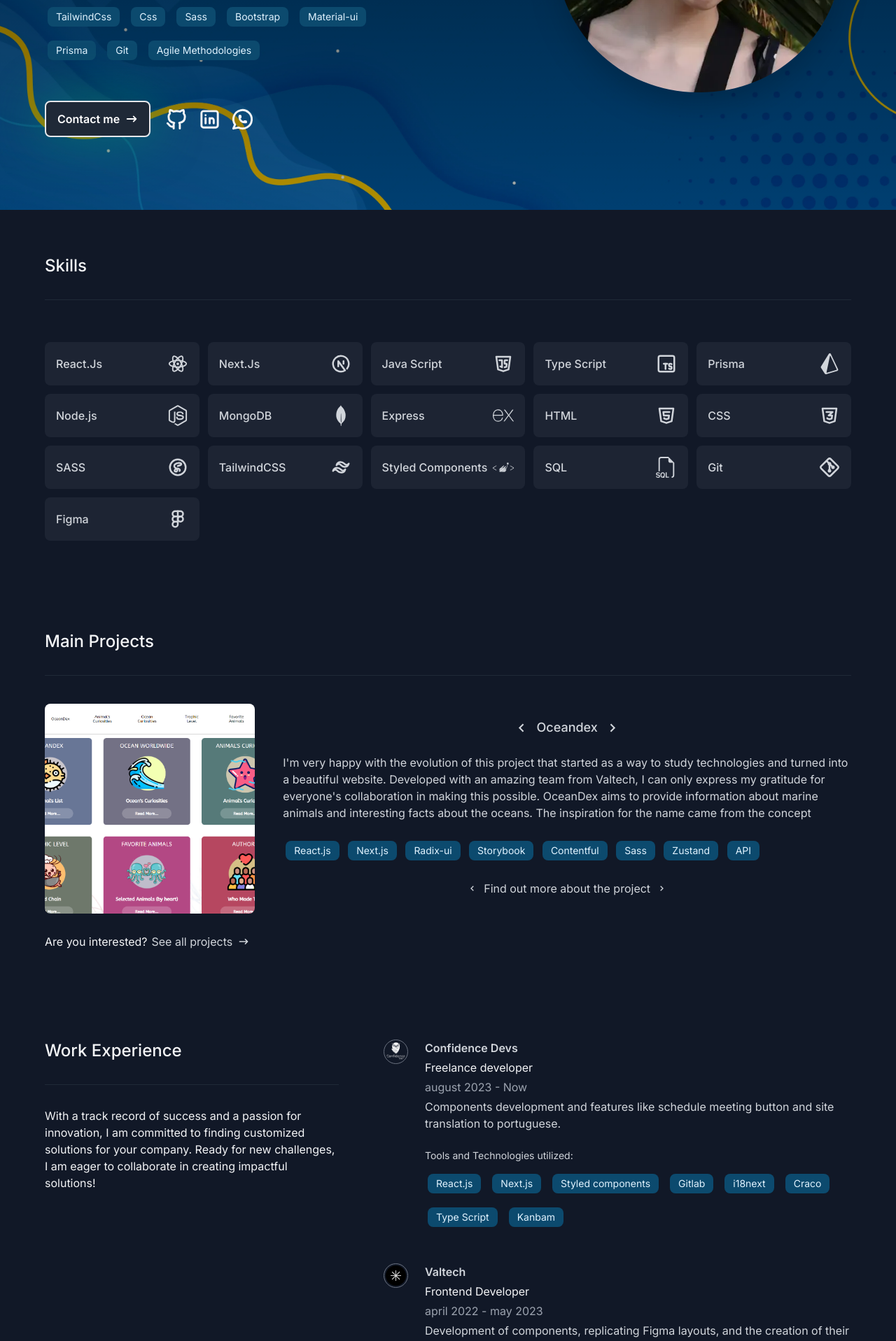
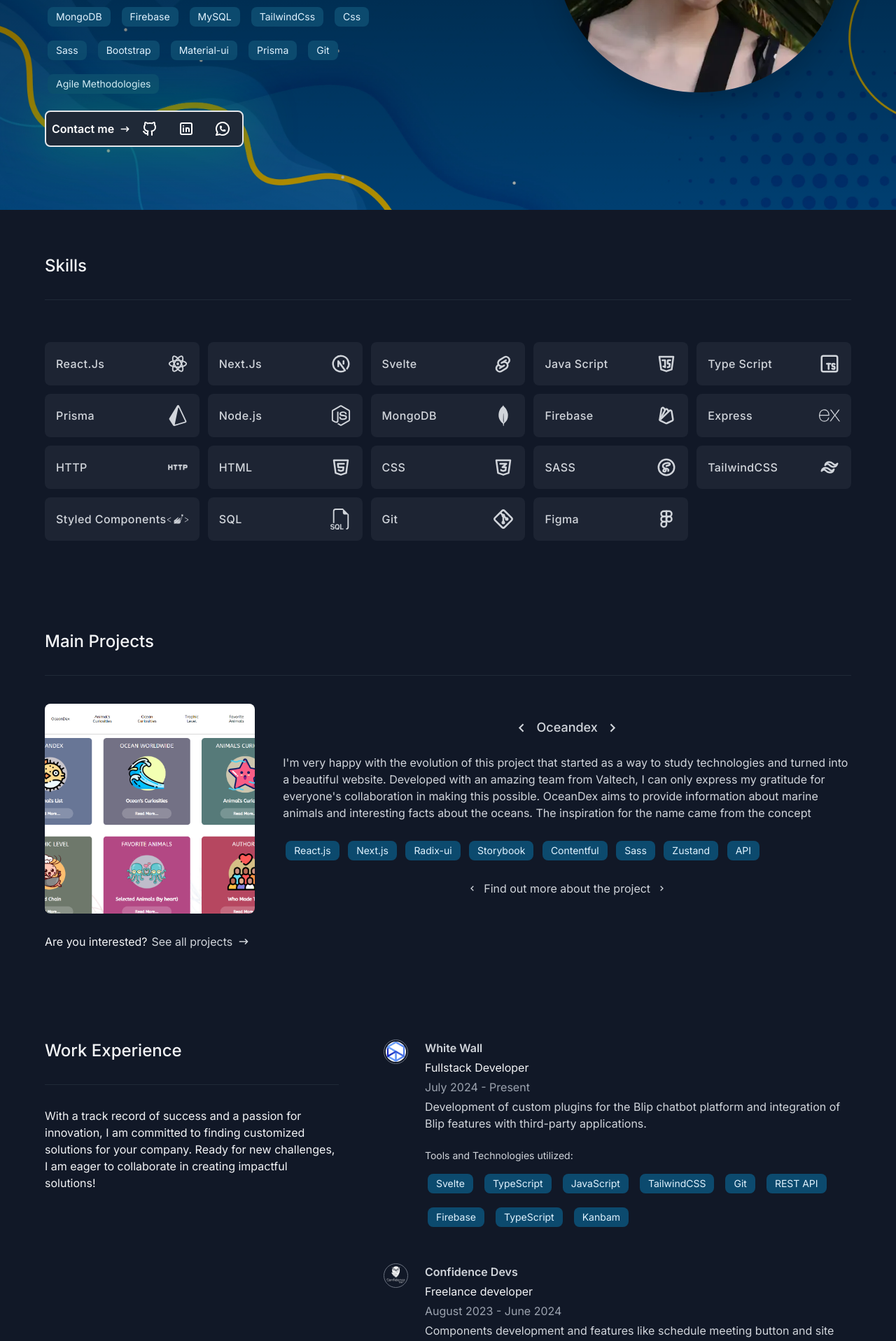
Before and after one commit to Gabianchini/portifolio, a Next.js app: page / in a window 1280 px wide. Shown: the part 500-2417 px from the top of the page at 70% size. Built offline with nearby package versions, Linux system fonts and the light colour scheme.

Commit message:
Add whitewall work experience

```diff
--- a/app/components/pages/home/hero-section/index.tsx
+++ b/app/components/pages/home/hero-section/index.tsx
@@ -14,17 +14,17 @@
 const MOCK_CONTACTS = [
   {
     url: "https://github.com/Gabianchini",
-    icon: <TbBrandGithub size={35}/>,
+    icon: <TbBrandGithub size={24}/>,
     social: "Github",
   },
   {
     url: "https://www.linkedin.com/in/gabriela-bianchini-de-oliveira-044450187/",
-    icon: <TbBrandLinkedin size={35}  />,
+    icon: <TbBrandLinkedin size={24}  />,
     social: "Linkedin",
   },
   {
     url: "https://wa.me/5543984132552",
-    icon: <TbBrandWhatsapp size={35} />,
+    icon: <TbBrandWhatsapp size={24} />,
     social: "Whatsapp",
   },
 ];
@@ -32,15 +32,17 @@
 export const HeroSection = () => {
   const Techs = [
     "React.js",
+    "Svelte",
     "JavaScript",
     "TypeScript",
     "Next.Js",
     "Node.js",
     "Express",
-    "EJS",
+    "REST API",
     "SQL",
     "NoSQL",
     "MongoDB",
+    "Firebase",
     "MySQL",
     "TailwindCss",
     "Css",
@@ -57,14 +59,13 @@
         <div>
           <SectionTitle
             title="Hello, My name is Gabriela Bianchini"
-            className="font-mono text-sky-200  text-4xl font-medium mt-3 mx-2"
+            className="font-mono text-sky-200 text-4xl font-medium mt-3 mx-2"
           ></SectionTitle>
           <div>
-            <section
-              className="text-gray-200 my-6 text-sm sm:text-base mx-3">
+            <section className="text-gray-200 my-6 text-sm sm:text-base mx-3">
               <p>
-                Developer with experience in the Technology sector, I
-                bring a background in Analysis and System Development along with
+                Developer with experience in the Technology sector, I bring a
+                background in Analysis and System Development along with
                 independently and self-taught led projects.
               </p>
               <p>
@@ -86,33 +87,34 @@
                 ))}
               </div>
             </section>
-            <div className="mt-6 lg:mt-10 flex sm:items-center sm:gap-5 flex-col sm:flex-row">
-              <Button className="w-max shadow-button">
+            <div className="mt-4 lg:mt-5 flex sm:items-center sm:gap-5 flex-col sm:flex-row">
+              <button className="w-max shadow-button bg-gray-800 border-2 border-gray px-2 rounded-lg text-white font-semibold flex items-center justify-center gap-2 hover:bg-skyf-500 transition-all disabled">
                 Contact me
-                <HiArrowNarrowRight size={18} />
-              </Button>
-              <div className="text-2xl flex items-center h-20 gap-3">
+                <HiArrowNarrowRight size={15} />
+                <div className="text-2xl flex items-center h-12 gap-3">
                   {MOCK_CONTACTS.map((contact, index) => (
                     <a
                       href={contact.url}
                       key={`contact-${index}`}
                       target="_blank"
-                    className="hover:scale-125 transition-colors"
+                      className="relative group hover:scale-125 transition-colors px-2"
                       aria-label={contact.social}
                       role="button"
                     >
                       {contact.icon}
+                      <span className="absolute tracking-wide bottom-[-30px] left-1/2 transform -translate-x-1/2 opacity-0 group-hover:opacity-100 bg-gray-800 text-white text-xs rounded-md px-2 py-1 transition-opacity duration-200">
+                        {contact.social}
+                      </span>
                     </a>
                   ))}
                 </div>
+              </button>
             </div>
           </div>
         </div>
-        <div className="origin-center">
-
-        </div>
+        <div className="origin-center"></div>
         <Image
-            className="w-[400px] h-[300px] lg:w-[410px] lg:h-[404px] mb-6 lg:mb-0 shadow-2xl rounded-full object-cover mx-3 grid "
+          className="w-[400px] h-[300px] lg:w-[410px] lg:h-[404px] mb-6 lg:mb-0 shadow-2xl rounded-full object-cover mx-3 grid"
           width={420}
           height={404}
           src="/images/Gabriela2.webp"
--- a/app/components/pages/work-experience/index.tsx
+++ b/app/components/pages/work-experience/index.tsx
@@ -18,33 +18,43 @@
       <div className="flex flex-col gap-4">
 
       <ExperienceItem
+          image="/images/whitewall_logo.jpg"
+          companyName="White Wall"
+          role="Fullstack Developer"
+          date="July 2024 - Present"
+          jobDescription="Development of custom plugins for the Blip chatbot platform and integration of Blip features with third-party applications."
+        >
+          <TechBadge name={"Svelte"}/> <TechBadge name={"TypeScript"}/> <TechBadge name={"JavaScript"}/> <TechBadge name={"TailwindCSS"}/> <TechBadge name={"Git"}/> <TechBadge name={"REST API"}/> <TechBadge name={"Firebase"}/> <TechBadge name={"TypeScript"}/> <TechBadge name={"Kanbam"}/>
+          </ExperienceItem>
+
+      <ExperienceItem
           image="/images/confidence.png"
           companyName="Confidence Devs"
           role="Freelance developer"
-          date="august 2023 - Now"
+          date="August 2023 - June 2024"
           jobDescription="Components development and features like schedule meeting button and site translation to portuguese."
         >
-          <TechBadge name={"React.js"}/> <TechBadge name={"Next.js"}/> <TechBadge name={"Styled components"}/> <TechBadge name={"Gitlab"}/> <TechBadge name={"i18next"}/> <TechBadge name={"Craco"}/> <TechBadge name={"Type Script"}/> <TechBadge name={"Kanbam"}/>
+          <TechBadge name={"React.js"}/> <TechBadge name={"Next.js"}/> <TechBadge name={"Styled components"}/> <TechBadge name={"Gitlab"}/> <TechBadge name={"i18next"}/> <TechBadge name={"Craco"}/> <TechBadge name={"TypeScript"}/> <TechBadge name={"Kanbam"}/>
           </ExperienceItem>
 
         <ExperienceItem
           image="/images/valtech_logo.webp"
           companyName="Valtech"
           role="Frontend Developer"
-          date="april 2022 - may 2023"
+          date="April 2022 - May 2023"
           jobDescription="Development of components, replicating Figma layouts, and the creation of their functionalities.
           Code restructuring and refinement focusing on best practices.
            Serving as a Content Editor for brands such as Sanofi and SC Johnson. Extensive experience in conducting meetings in English."
         >
-          <TechBadge name={"React.js"}/> <TechBadge name={"Next.js"}/> <TechBadge name={"Contentful"}/> <TechBadge name={"Adobe AEM"}/> <TechBadge name={"Git"}/> <TechBadge name={"Sitecore"}/> <TechBadge name={"Java Script"}/> <TechBadge name={"Type Script"}/> <TechBadge name={"Sass"}/> <TechBadge name={"CSS"}/> <TechBadge name={"TailwindCss"}/>  <TechBadge name={"Styled Components"}/> <TechBadge name={"Atomic Design"}/> <TechBadge name={"Block Element Modifier"}/> <TechBadge name={"Kanban"}/> <TechBadge name={"Scrum"}/>
+          <TechBadge name={"React.js"}/> <TechBadge name={"Next.js"}/> <TechBadge name={"Contentful"}/> <TechBadge name={"Adobe AEM"}/> <TechBadge name={"Git"}/> <TechBadge name={"Sitecore"}/> <TechBadge name={"JavaScript"}/> <TechBadge name={"TypeScript"}/> <TechBadge name={"Sass"}/> <TechBadge name={"CSS"}/> <TechBadge name={"TailwindCss"}/>  <TechBadge name={"Styled Components"}/> <TechBadge name={"Atomic Design"}/> <TechBadge name={"Block Element Modifier"}/> <TechBadge name={"Kanban"}/> <TechBadge name={"Scrum"}/>
           </ExperienceItem>
           <ExperienceItem
           image="/images/tcs-logo.webp"
           companyName="Tata Consultancy Services"
           role="Fullstack Developer"
-          date="april 2021 - march 2023"
+          date="April 2021 - March 2023"
           jobDescription="Supporting the team in performing various tasks as per demand, ensuring agility and efficiency. Participation in trainings to update knowledge and professional development.">
-          <TechBadge name={"Java"}/> <TechBadge name={"SQL"}/> <TechBadge name={"Java Script"}/> <TechBadge name={"Html"}/> <TechBadge name={"Css"}/>
+          <TechBadge name={"Java"}/> <TechBadge name={"SQL"}/> <TechBadge name={"JavaScript"}/> <TechBadge name={"Html"}/> <TechBadge name={"Css"}/>
           </ExperienceItem>
       </div>
     </section>
--- a/app/components/skills/index.tsx
+++ b/app/components/skills/index.tsx
@@ -1,11 +1,12 @@
 'use client'
-import { TbBrandCss3, TbBrandHtml5, TbBrandJavascript, TbBrandNextjs, TbBrandSass, TbBrandTypescript, TbBrandTailwind, TbBrandGit, TbBrandFigma } from "react-icons/tb"
+import { TbBrandCss3, TbBrandHtml5, TbBrandJavascript, TbBrandNextjs, TbBrandSass, TbBrandTypescript,TbBrandSvelte, TbBrandTailwind, TbBrandGit, TbBrandFigma, TbBrandFirebase } from "react-icons/tb"
 import { FaNodeJs } from "react-icons/fa";
 import { SectionTitle } from "../section-title"
 import { Skill } from "./skill"
 import {RiReactjsLine} from "react-icons/ri"
 import  {BsFiletypeSql} from "react-icons/bs"
 import {SiStyledcomponents, SiExpress, SiMongodb, SiPrisma} from "react-icons/si"
+import { MdOutlineHttp } from "react-icons/md";
 import { HorizontalDivider } from "../divider/horizontal"
 import React from "react"
 
@@ -20,6 +21,8 @@
                 name:'React.Js'}}/>
                 <Skill tech={{icon:<TbBrandNextjs size={30}/>,
                 name:'Next.Js'}}/>
+                <Skill tech={{icon:<TbBrandSvelte size={30}/>,
+                name:'Svelte'}}/>
                 <Skill tech={{icon:<TbBrandJavascript size={30}/>,
                 name:'Java Script'}}/>
                 <Skill tech={{icon:<TbBrandTypescript size={30}/>,
@@ -30,8 +33,12 @@
                 name:'Node.js'}}/>
                 <Skill tech={{icon:<SiMongodb size={30}/>,
                 name:'MongoDB'}}/>
+                <Skill tech={{icon:<TbBrandFirebase size={30}/>,
+                name:'Firebase'}}/>
                 <Skill tech={{icon:< SiExpress size={30}/>,
                 name:'Express'}}/>
+                 <Skill tech={{icon:<MdOutlineHttp size={30}/>,
+                name:'HTTP'}}/>
                 <Skill tech={{icon:<TbBrandHtml5 size={30}/>,
                 name:'HTML'}}/>
                 <Skill tech={{icon:<TbBrandCss3 size={30}/>,
--- a/app/components/skills/skill.tsx
+++ b/app/components/skills/skill.tsx
@@ -15,7 +15,7 @@
     return(
         <div className="p-4 rounded-lg bg-gray-600/20 text-gray-300 flex flex-col hover:text-sky-500 hover:bg-gray-600/30 transition-all ">
             <div className="flex items-center justify-between">
-                <p className="font-medium">{tech.name}</p>
+                <p className="font-medium tracking-wide">{tech.name}</p>
                 {tech.icon}
             </div>
 
--- a/app/projects/blog/page.tsx
+++ b/app/projects/blog/page.tsx
@@ -2,7 +2,7 @@
 
 import { ProjectDetails } from "@/app/components/pages/projects/project-details";
 import { TechBadge } from "@/app/components/tech-badge";
-import {FaLink, FaGithub} from "react-icons/fa"
+import {FaGithub} from "react-icons/fa"
 import { Button } from "@/app/components/button";
 
 
```
Also changed, not shown: public/images/whitewall_logo.jpg (added). Lines whose indentation alone changed are shown as unchanged.
